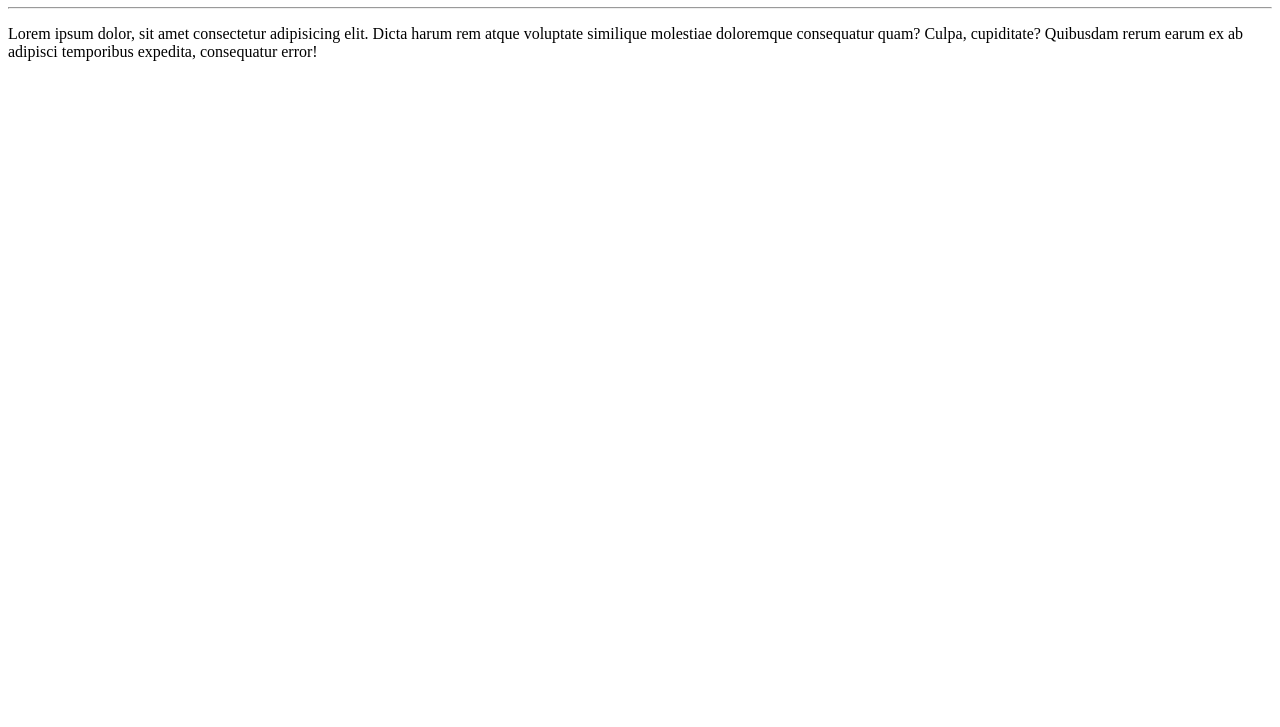
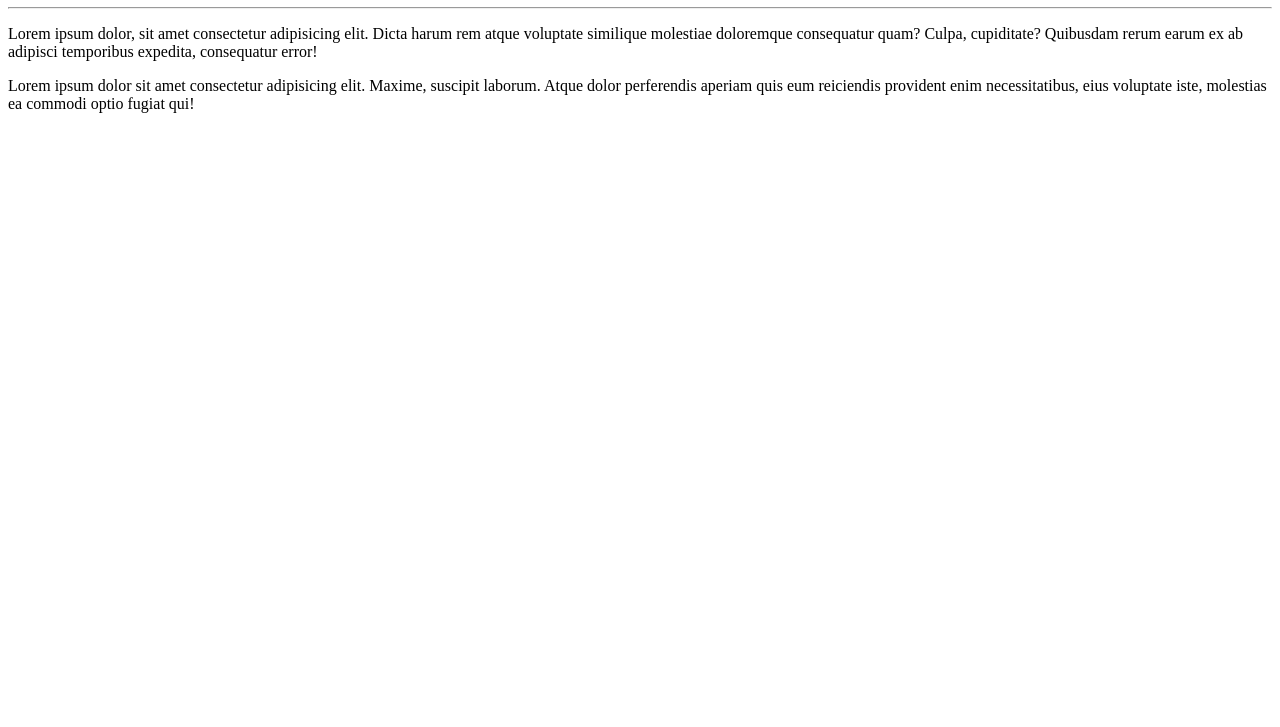
Before and after one commit to kleitonjordan-dotcom/Ola-mundo, a plain HTML site: page site/index.html in a window 1280 px wide. Shown: the part 73-800 px from the top of the page. Drawn offline with Linux system fonts and the light colour scheme.

Commit message:
segundo paragrafo

```diff
--- a/site/index.html
+++ b/site/index.html
@@ -9,5 +9,7 @@
     <h1>Óla, mundo!</h1>
     <hr>
     <p>Lorem ipsum dolor, sit amet consectetur adipisicing elit. Dicta harum rem atque voluptate similique molestiae doloremque consequatur quam? Culpa, cupiditate? Quibusdam rerum earum ex ab adipisci temporibus expedita, consequatur error!</p>
+
+    <p>Lorem ipsum dolor sit amet consectetur adipisicing elit. Maxime, suscipit laborum. Atque dolor perferendis aperiam quis eum reiciendis provident enim necessitatibus, eius voluptate iste, molestias ea commodi optio fugiat qui!</p>
 </body>
 </html>
```
